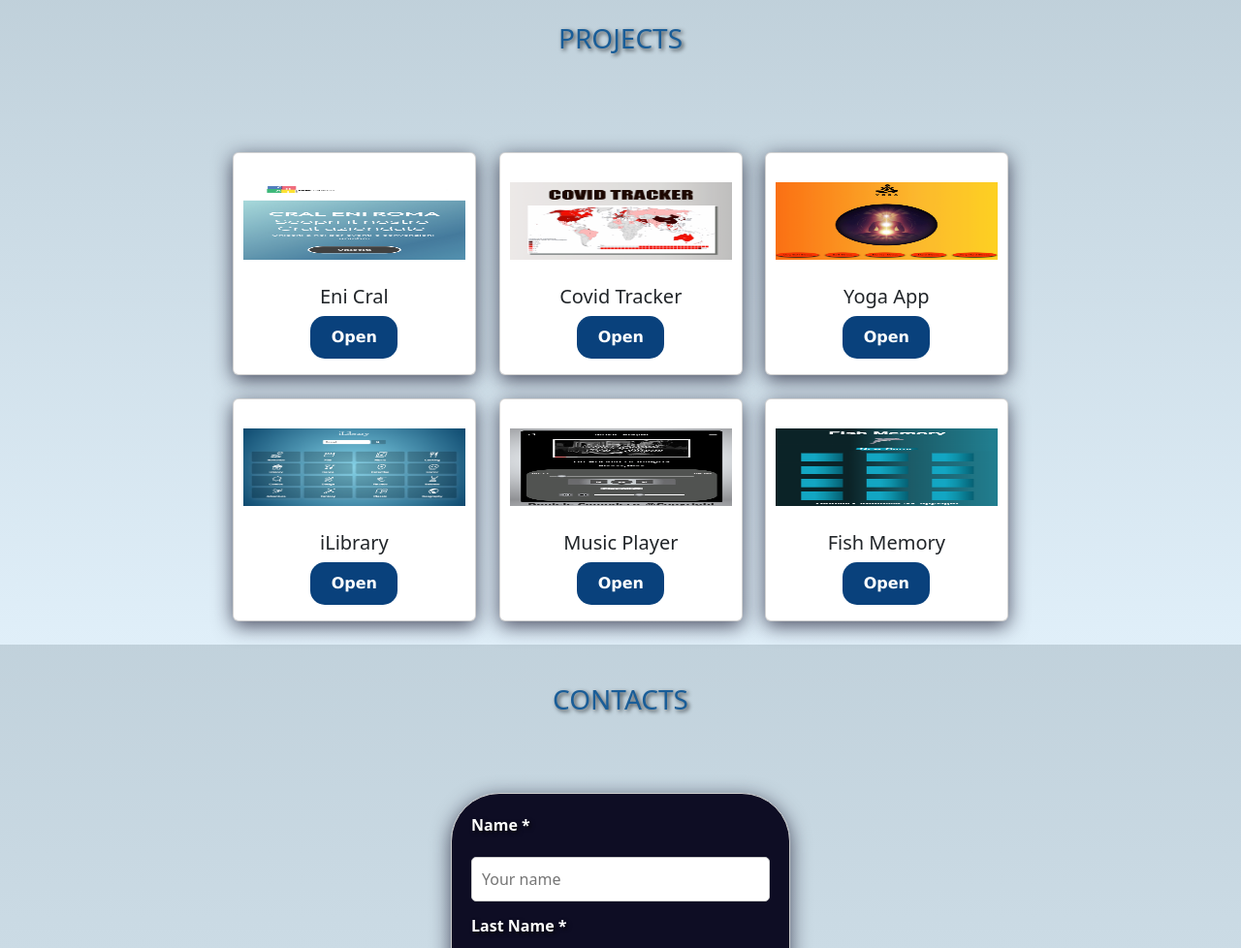
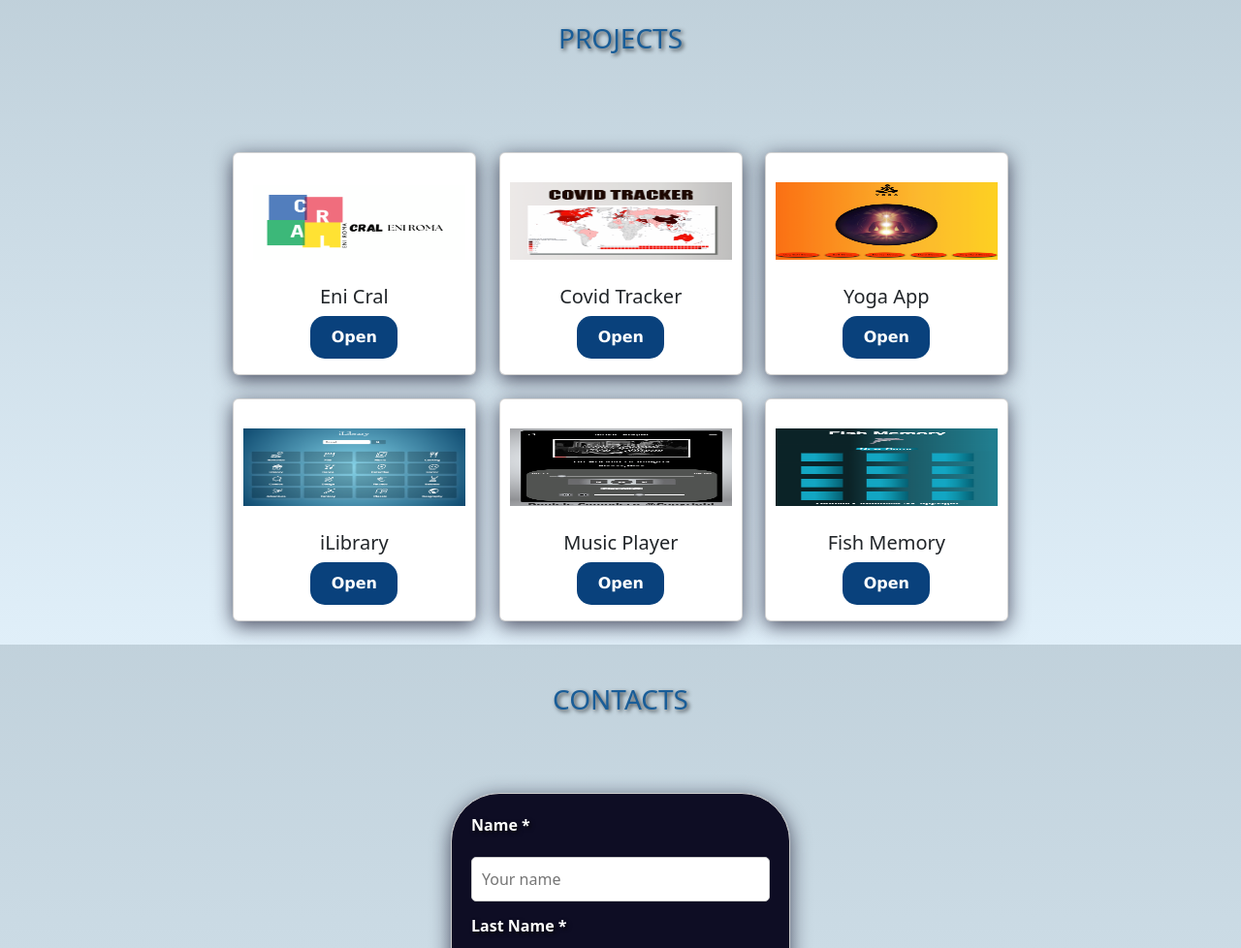
Before and after one commit to Magiko87/MyPortFofolio, a plain HTML site: page index.html in a window 1280 px wide. Shown: the part 1939-2917 px from the top of the page at 97% size. Drawn offline with nearby package versions, Linux system fonts and the light colour scheme; a web font is replaced by a local one.

Commit message:
Aggiunti Progetti

```diff
--- a/index.html
+++ b/index.html
@@ -88,7 +88,7 @@
                 <div class="row justify-content-center">
                     <div class="col-lg-4 col-md-6 col-sm-6 mb-4">
                         <div class="custom-card  card animate__flipInX fade-in-card custom-shadow text-center">
-                            <img src="./Assest/img/CralEniRoma.jpeg" class="card-img-top card-img-custom" alt="CralEniRoma">
+                            <img src="./Assest/img/CralEniRoma.PNG" class="card-img-top card-img-custom" alt="CralEniRoma">
                             <div class="card-body">
                                 <h5 class="card-title">Eni Cral</h5>
                                 <a href="https://craleniroma.it/" target="_blank" rel="noopener noreferrer" class="btn btn-primary">Open</a>
```
Also changed, not shown: Assest/img/CralEniRoma.PNG (added), Assest/img/CralEniRoma.jpeg (deleted), Assest/img/LogoSict.PNG (added).
